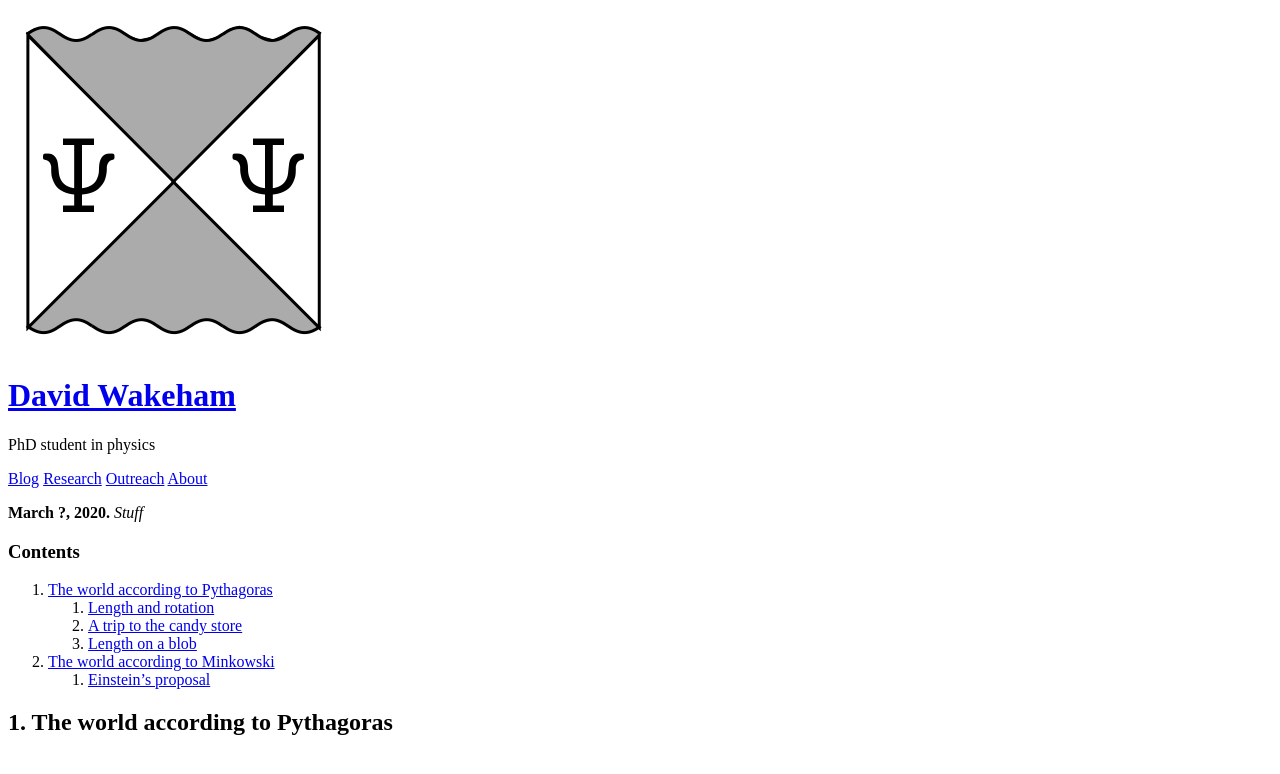
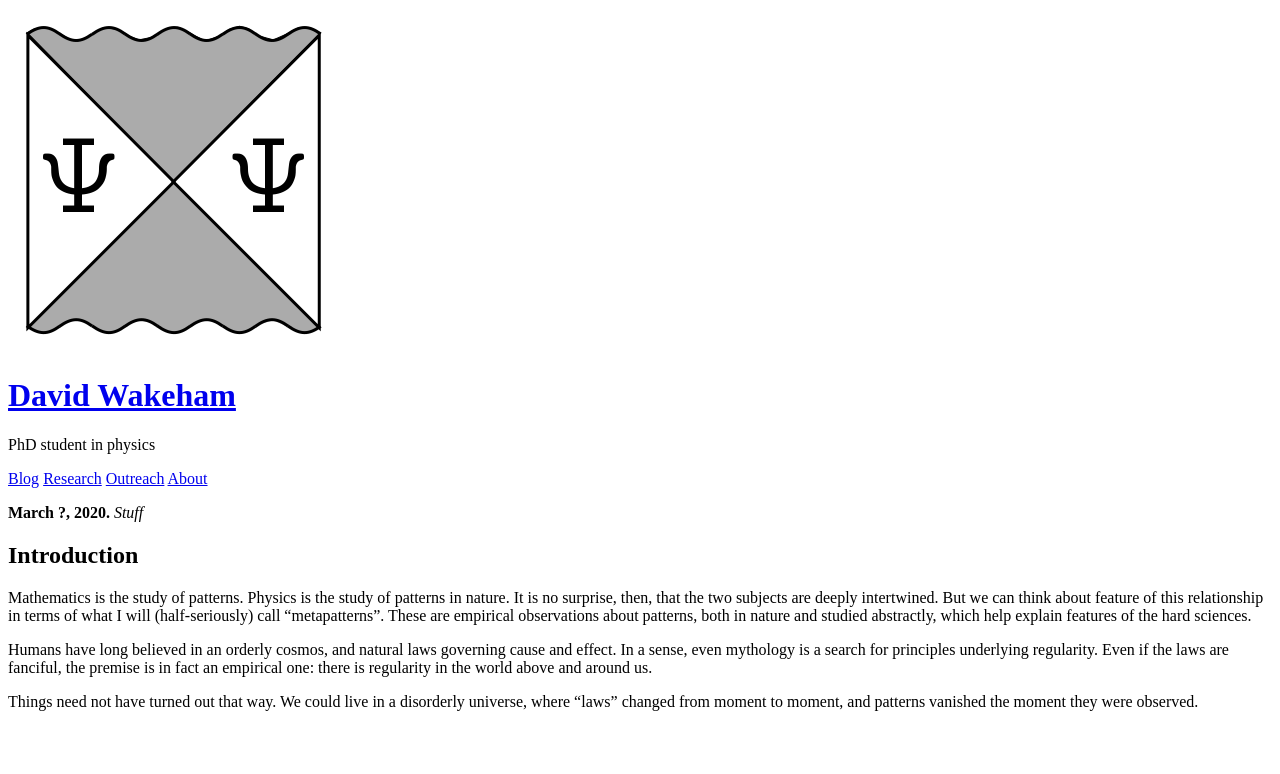
Before and after one commit to hapax/hapax.github.io, a Jekyll site: the page built from assets/patterns.md, in a window 1280 px wide. Shown: the top 774 px of the page. Built offline with Jekyll 4.4.1, drawn with Linux system fonts in a browser that asks for light colours; our own code applies the rules of GitHub Pages for plain Markdown files; a script that is not in the unit is left out.

Commit message:
Update blog

```diff
--- a/assets/patterns.md
+++ b/assets/patterns.md
@@ -2,20 +2,30 @@
 Layout: post
 mathjax: true
 comments: true
-title:  "A Hacker's Guide to Minkowski Spacetime"
-categories: [Physics, Teaching, Hacks]
+title:  "The Science of Patterns"
+categories: [Physics, Maths, Philosophy]
 date:  2020-03-??
 ---
 
 **March ?, 2020.** *Stuff*
 
-### Contents
+## Introduction
 
-1. <a href="#sec-1">The world according to Pythagoras</a>
-   1. <a href="#sec-1-1">Length and rotation</a>
-   2. <a href="#sec-1-2">A trip to the candy store</a>
-   3. <a href="#sec-1-3">Length on a blob</a>
-2. <a href="#sec-2">The world according to Minkowski</a>
-   1. <a href="#sec-2-1">Einstein's proposal</a>
+Mathematics is the study of patterns.
+Physics is the study of patterns in nature.
+It is no surprise, then, that the two subjects are deeply intertwined.
+But we can think about feature of this relationship in terms of what I
+will (half-seriously) call "metapatterns".
+These are empirical observations about patterns, both in nature and
+studied abstractly, which help explain features of the hard sciences.
 
-## 1. The world according to Pythagoras  <a id="sec-1" name="sec-1"></a>
+Humans have long believed in an orderly cosmos, and natural laws
+governing cause and effect.
+In a sense, even mythology is a search for principles underlying
+regularity.
+Even if the laws are fanciful, the premise is in fact an empirical
+one: there is regularity in the world above and around us.
+
+Things need not have turned out that way.
+We could live in a disorderly universe, where "laws" changed from
+moment to moment, and patterns vanished the moment they were observed.
```
Also changed, not shown: assets/maximal.md (+128 -28 lines).
